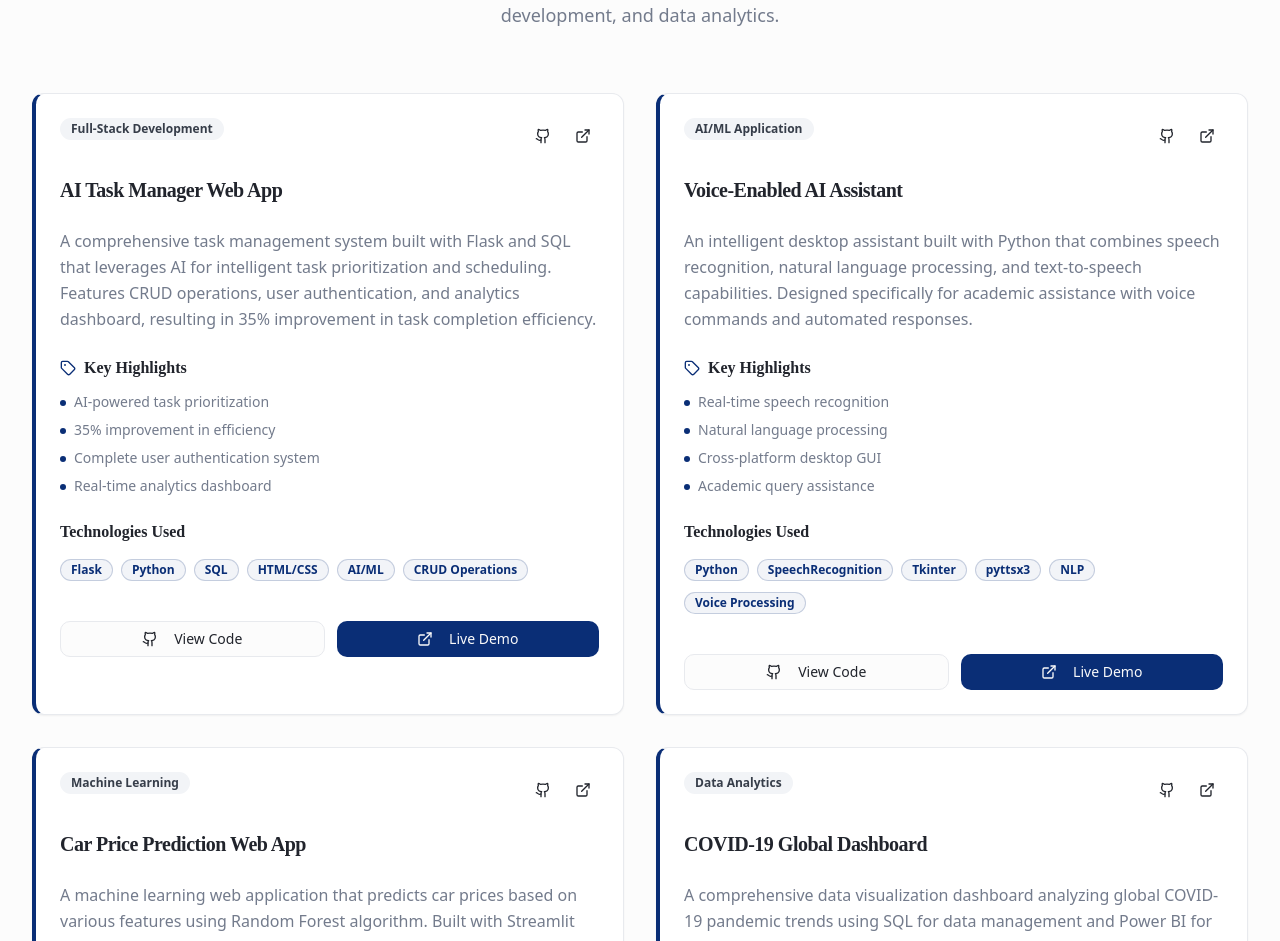
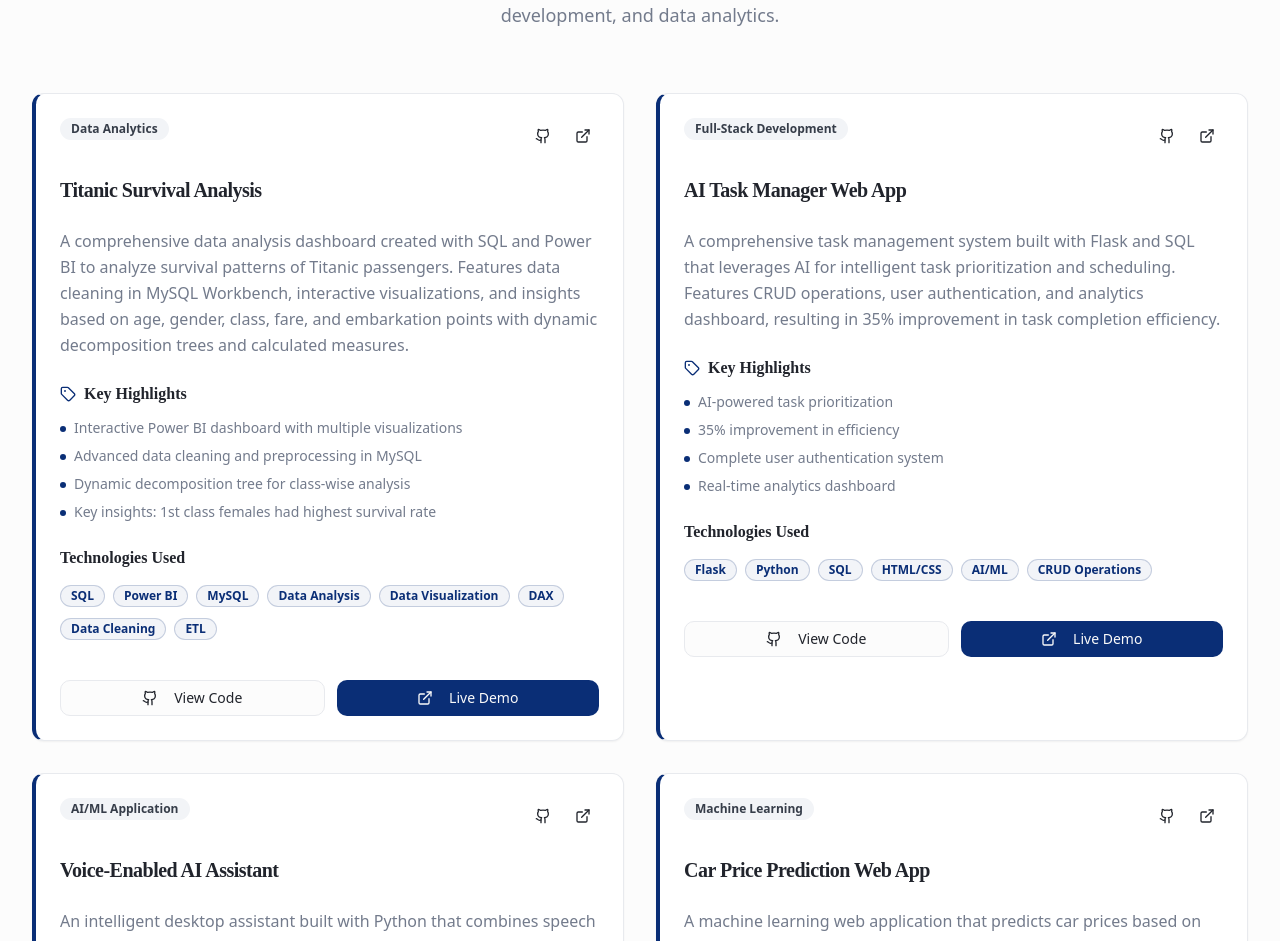
Before and after one commit to kirankamble1523/kiranvkamble, a React (Vite) app: page / in a window 1280 px wide. Shown: the part 4723-5664 px from the top of the page. Built offline with nearby package versions, Linux system fonts and the light colour scheme; a web font is replaced by a local one.

Commit message:
Add Titanic Survival Analysis project

```diff
--- a/src/components/Portfolio.tsx
+++ b/src/components/Portfolio.tsx
@@ -6,6 +6,20 @@ import { Badge } from '@/components/ui/badge'
 
 const Portfolio = () => {
   const projects = [
+    {
+      title: "Titanic Survival Analysis",
+      description: "A comprehensive data analysis dashboard created with SQL and Power BI to analyze survival patterns of Titanic passengers. Features data cleaning in MySQL Workbench, interactive visualizations, and insights based on age, gender, class, fare, and embarkation points with dynamic decomposition trees and calculated measures.",
+      technologies: ["SQL", "Power BI", "MySQL", "Data Analysis", "Data Visualization", "DAX", "Data Cleaning", "ETL"],
+      github: "https://lnkd.in/d4AKydkH",
+      demo: "https://lnkd.in/d4AKydkH",
+      category: "Data Analytics",
+      highlights: [
+        "Interactive Power BI dashboard with multiple visualizations",
+        "Advanced data cleaning and preprocessing in MySQL",
+        "Dynamic decomposition tree for class-wise analysis",
+        "Key insights: 1st class females had highest survival rate"
+      ]
+    },
     {
       title: "AI Task Manager Web App",
       description: "A comprehensive task management system built with Flask and SQL that leverages AI for intelligent task prioritization and scheduling. Features CRUD operations, user authentication, and analytics dashboard, resulting in 35% improvement in task completion efficiency.",
```
